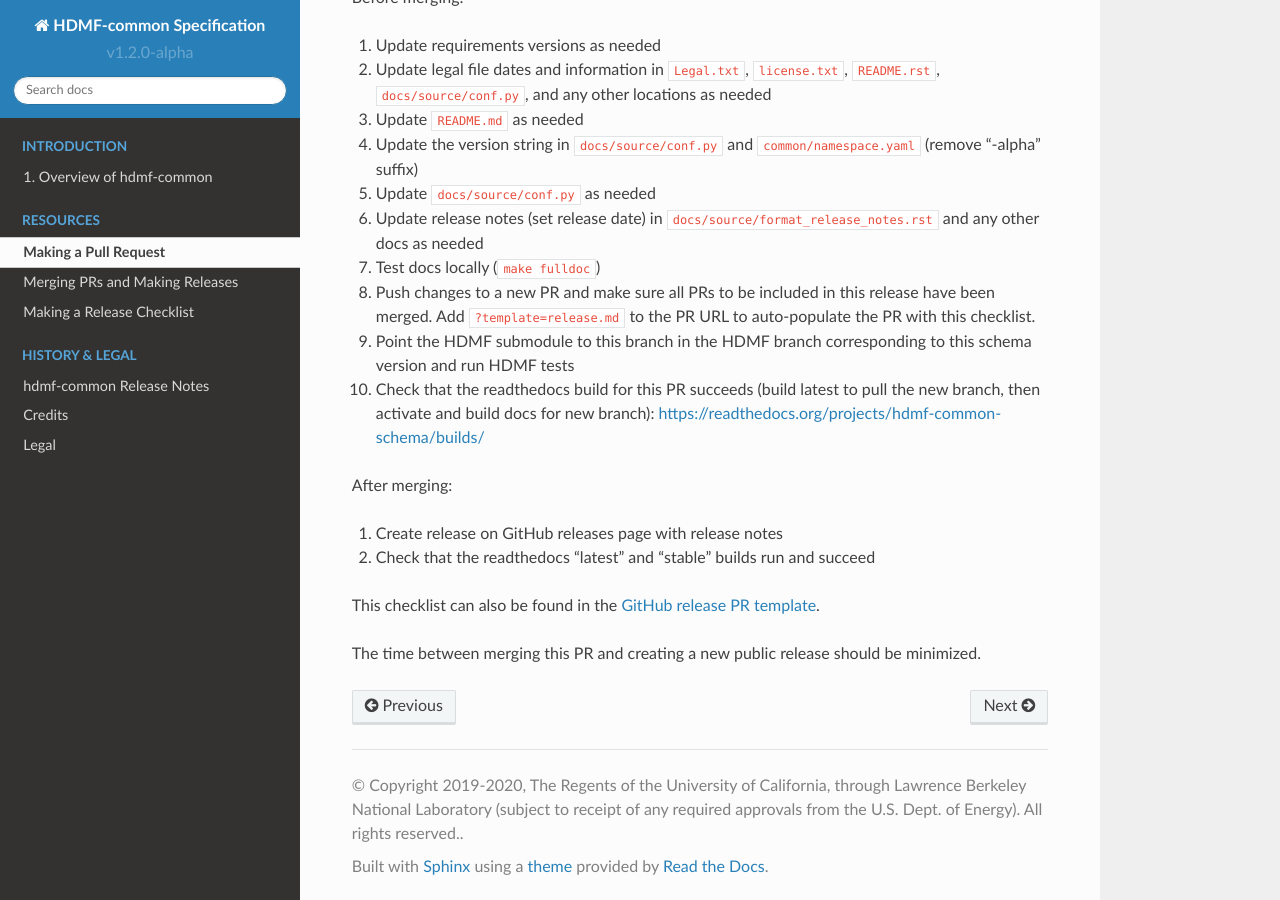
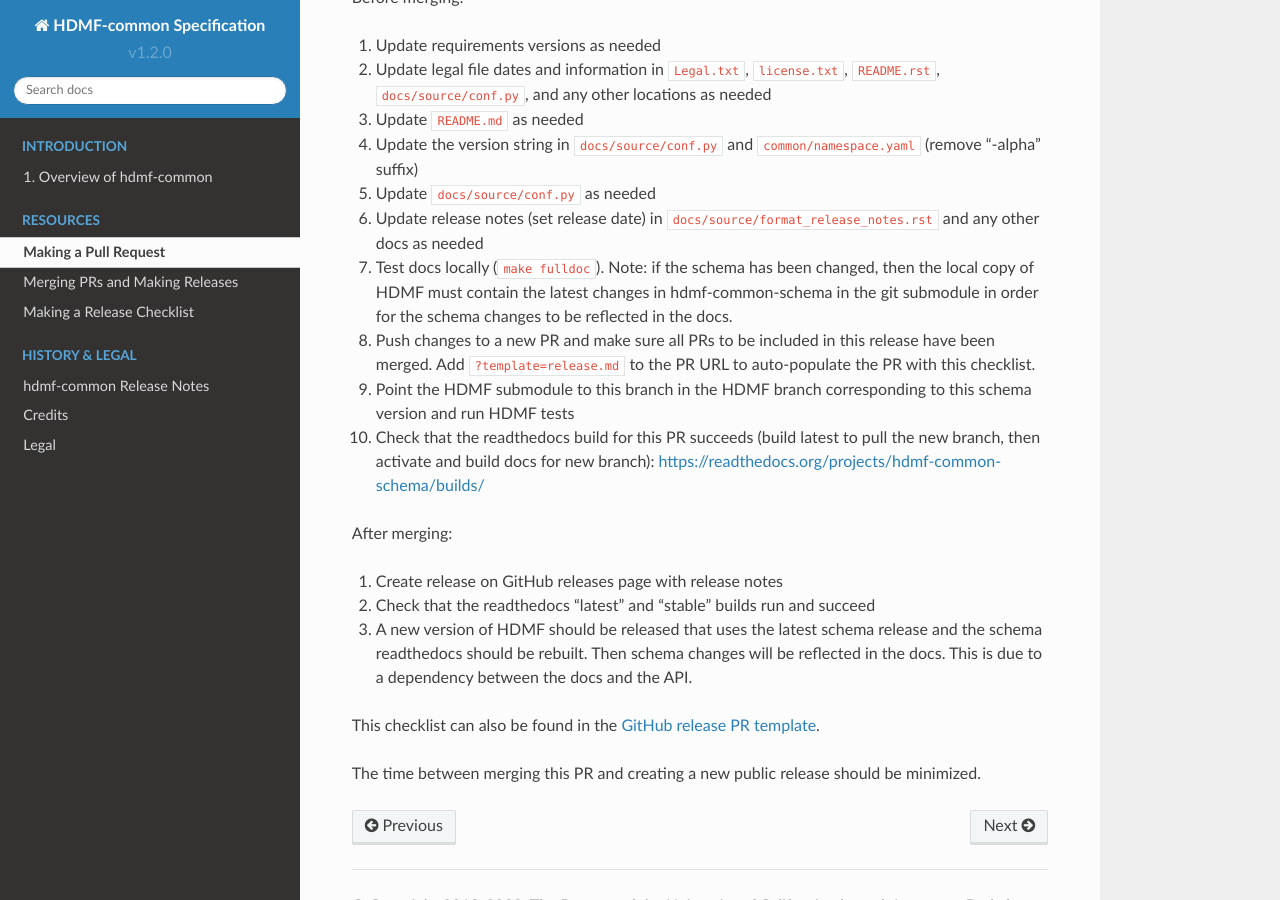
Before and after one commit to hdmf-dev/hdmf-common-schema, a Sphinx documentation site: the page built from docs/source/software_process.rst, in a window 1280 px wide and 900 px high, scrolled down 1477 px. Built offline with Sphinx 7.4.7 and the Read the Docs theme 2.0.0, drawn with Linux system fonts in a browser that asks for light colours.

Commit message:
Update version, readme, and software process for schema 1.2.0 (#38)

```diff
--- a/docs/source/conf.py
+++ b/docs/source/conf.py
@@ -83,7 +83,7 @@
 # built documents.
 #
 # The short X.Y version.
-version = 'v1.2.0-alpha'
+version = 'v1.2.0'
 # The full version, including alpha/beta/rc tags.
 release = version
 
--- a/docs/source/format_release_notes.rst
+++ b/docs/source/format_release_notes.rst
@@ -1,7 +1,7 @@
 hdmf-common Release Notes
 =========================
 
-1.2.0 (Upcoming)
+1.2.0 (July 10, 2020)
 ------------------------
 
 - Add software process documentation.
--- a/docs/source/software_process.rst
+++ b/docs/source/software_process.rst
@@ -63,7 +63,9 @@
 4. Update the version string in ``docs/source/conf.py`` and ``common/namespace.yaml`` (remove "-alpha" suffix)
 5. Update ``docs/source/conf.py`` as needed
 6. Update release notes (set release date) in ``docs/source/format_release_notes.rst`` and any other docs as needed
-7. Test docs locally (``make fulldoc``)
+7. Test docs locally (``make fulldoc``). Note: if the schema has been changed, then the local copy of HDMF must contain
+   the latest changes in hdmf-common-schema in the git submodule in order for the schema changes to be reflected in the
+   docs.
 8. Push changes to a new PR and make sure all PRs to be included in this release have been merged. Add
    ``?template=release.md`` to the PR URL to auto-populate the PR with this checklist.
 9. Point the HDMF submodule to this branch in the HDMF branch corresponding to this schema version and run HDMF tests
@@ -74,6 +76,9 @@
 
 1. Create release on GitHub releases page with release notes
 2. Check that the readthedocs "latest" and "stable" builds run and succeed
+3. A new version of HDMF should be released that uses the latest schema release and the schema readthedocs should be
+   rebuilt. Then schema changes will be reflected in the docs. This is due to a dependency between the docs and the
+   API.
 
 This checklist can also be found in the `GitHub release PR template`_.
 
```
Also changed, not shown: README.md (+7 -5 lines), .github/PULL_REQUEST_TEMPLATE/release.md, 1 other file.
